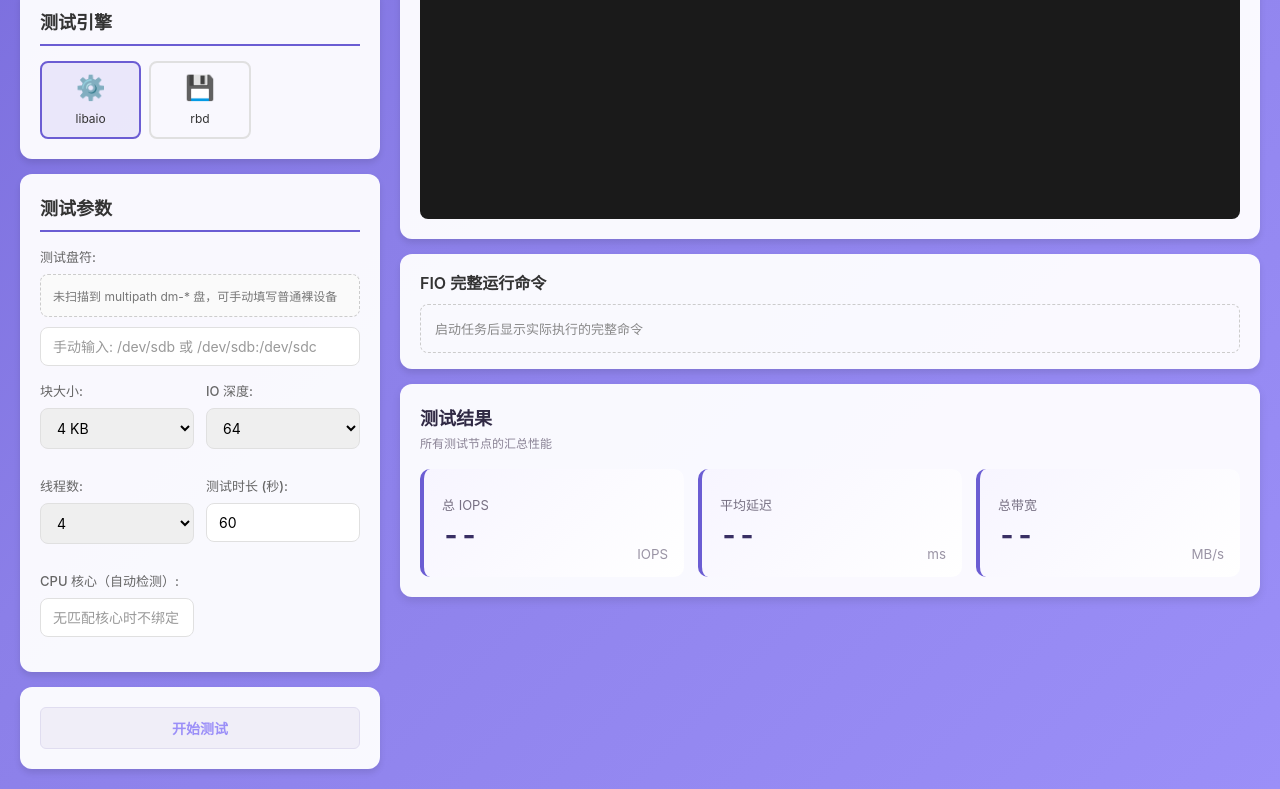
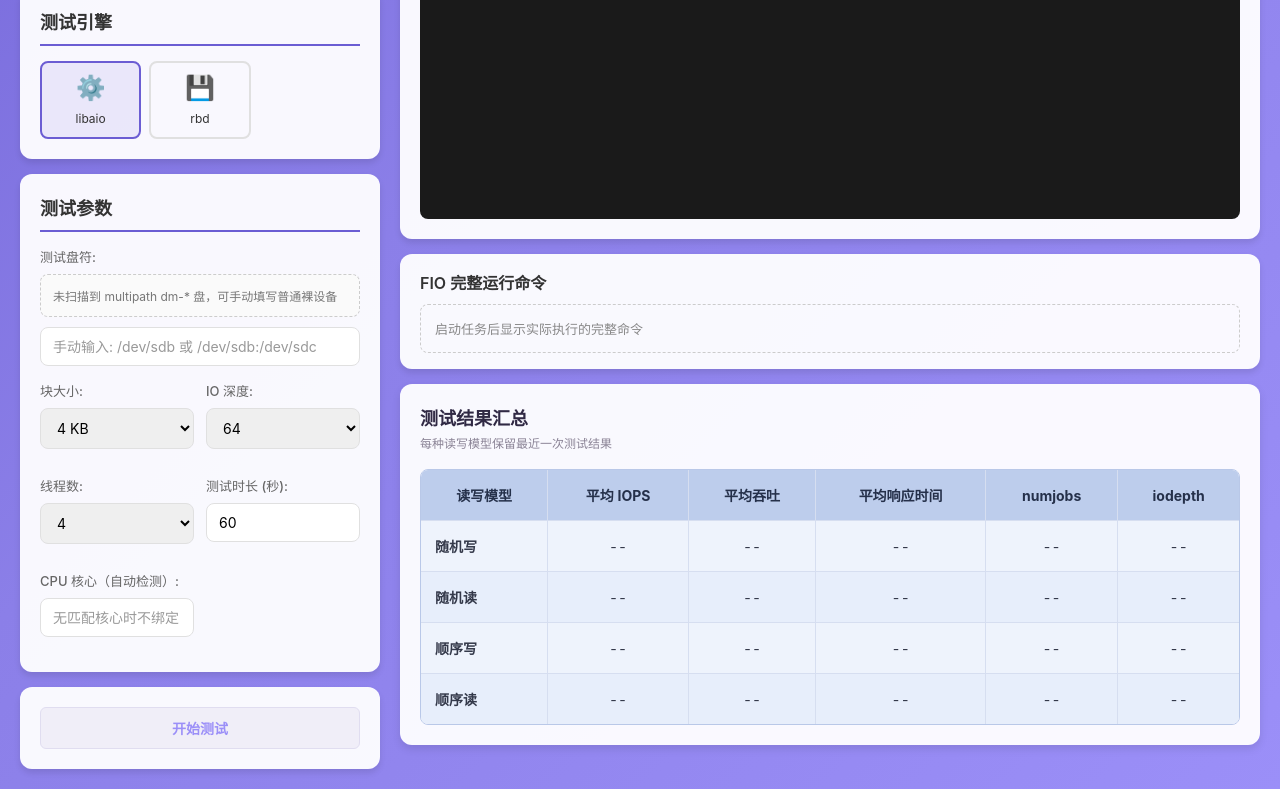
Before and after one commit to ruigang19289/tools, a Vue app in the folder frontend/: page /perf/fio in a window 1280 px wide. Shown: the part 830-1619 px from the top of the page. Built offline with nearby package versions, Linux system fonts and the light colour scheme.

Commit message:
feat: show fio results in comparison table

```diff
--- a/frontend/src/apps/performance/FIOTest.vue
+++ b/frontend/src/apps/performance/FIOTest.vue
@@ -340,30 +340,34 @@
         <div class="result-section">
           <div class="result-header">
             <div>
-              <h2 class="result-title">测试结果</h2>
-              <p>所有测试节点的汇总性能</p>
+              <h2 class="result-title">测试结果汇总</h2>
+              <p>每种读写模型保留最近一次测试结果</p>
             </div>
-            <button v-if="hasTestResult" class="btn btn-compact" @click="copyTestResult">复制结果</button>
+            <button v-if="hasSavedResults" class="btn btn-compact" @click="copyTestResult">复制表格</button>
           </div>
-          <div class="result-grid">
-            <div class="result-metric">
-              <span>总 IOPS</span>
-              <strong>{{ resultIops }}</strong>
-              <small>IOPS</small>
-            </div>
-            <div class="result-metric">
-              <span>平均延迟</span>
-              <strong>{{ resultLat }}</strong>
-              <small>ms</small>
-            </div>
-            <div class="result-metric">
-              <span>总带宽</span>
-              <strong>{{ resultBw }}</strong>
-              <small>MB/s</small>
-            </div>
-          </div>
-          <div v-if="mixStatsMode && hasTestResult" class="mixed-result-detail">
-            读：{{ avgReadIops }} IOPS / {{ avgReadBw }} MB/s　写：{{ avgWriteIops }} IOPS / {{ avgWriteBw }} MB/s
+          <div class="result-table-wrap">
+            <table class="result-table">
+              <thead>
+                <tr>
+                  <th>读写模型</th>
+                  <th>平均 IOPS</th>
+                  <th>平均吞吐</th>
+                  <th>平均响应时间</th>
+                  <th>numjobs</th>
+                  <th>iodepth</th>
+                </tr>
+              </thead>
+              <tbody>
+                <tr v-for="row in resultRows" :key="row.key" :class="{ 'result-row-current': isTesting && params.rw === row.key }">
+                  <td>{{ row.label }}</td>
+                  <td>{{ row.iops }}</td>
+                  <td>{{ row.bw }}</td>
+                  <td>{{ row.lat }}</td>
+                  <td>{{ row.numjobs }}</td>
+                  <td>{{ row.iodepth }}</td>
+                </tr>
+              </tbody>
+            </table>
           </div>
         </div>
       </div>
@@ -503,13 +507,28 @@ const progressPercent = computed(() => {
   return Math.min(100, (elapsedSeconds.value / params.runtime) * 100)
 })
 
+const resultOrder = ['randwrite', 'randread', 'write', 'read']
+const savedResults = reactive({})
+const activeTestConfig = ref(null)
 const hasTestResult = computed(() => chartData.iops.length > 0)
-const resultIops = computed(() => hasTestResult.value ? (avgIops.value !== '--' ? avgIops.value : currentStats.iops.toFixed(0)) : '--')
-const resultBw = computed(() => hasTestResult.value ? (avgBw.value !== '--' ? avgBw.value : currentStats.bw.toFixed(1)) : '--')
-const resultLat = computed(() => hasTestResult.value ? (avgLat.value !== '--' ? avgLat.value : currentStats.lat.toFixed(2)) : '--')
-const testResultText = computed(() => (
-  `FIO 测试结果：总 IOPS ${resultIops.value}，平均延迟 ${resultLat.value} ms，总带宽 ${resultBw.value} MB/s`
-))
+const hasSavedResults = computed(() => Object.keys(savedResults).length > 0)
+const resultRows = computed(() => resultOrder.map(key => {
+  const saved = savedResults[key]
+  const isCurrent = isTesting.value && params.rw === key && hasTestResult.value
+  return {
+    key,
+    label: rwLabels[key],
+    iops: saved?.iops ?? (isCurrent ? currentStats.iops.toFixed(0) : '--'),
+    bw: saved?.bw ? `${saved.bw} MB/s` : (isCurrent ? `${currentStats.bw.toFixed(1)} MB/s` : '--'),
+    lat: saved?.lat ? `${saved.lat} ms` : (isCurrent ? `${currentStats.lat.toFixed(2)} ms` : '--'),
+    numjobs: saved?.numjobs ?? (isCurrent ? params.numjobs : '--'),
+    iodepth: saved?.iodepth ?? (isCurrent ? params.iodepth : '--')
+  }
+}))
+const testResultText = computed(() => [
+  '读写模型\t平均 IOPS\t平均吞吐\t平均响应时间\tnumjobs\tiodepth',
+  ...resultRows.value.map(row => `${row.label}\t${row.iops}\t${row.bw}\t${row.lat}\t${row.numjobs}\t${row.iodepth}`)
+].join('\n'))
 
 const parseIPRange = (text) => {
   const ips = []
@@ -981,6 +1000,11 @@ const validateHosts = async () => {
 
 const startTest = async () => {
   const validHosts = getValidHosts()
+  activeTestConfig.value = {
+    rw: params.rw,
+    numjobs: params.numjobs,
+    iodepth: params.iodepth
+  }
 
   let fioCommand = 'fio --direct=1'
 
@@ -1210,6 +1234,17 @@ const finishTest = (status = 'completed') => {
   finalStats.bw = parseFloat(avgBw.value) || 0
   finalStats.lat = parseFloat(avgLat.value) || 0
 
+  const completedConfig = activeTestConfig.value
+  if (completedConfig && resultOrder.includes(completedConfig.rw) && chartData.iops.length > 0 && status !== 'error') {
+    savedResults[completedConfig.rw] = {
+      iops: avgIops.value,
+      bw: avgBw.value,
+      lat: avgLat.value,
+      numjobs: completedConfig.numjobs,
+      iodepth: completedConfig.iodepth
+    }
+  }
+
   const statusText = status === 'partial' ? '测试部分完成' : status === 'stopped' ? '测试已停止' : status === 'error' ? '测试失败' : '测试完成'
   const lineType = status === 'error' ? 'error' : status === 'stopped' ? 'warning' : 'success'
   const notificationType = status === 'error' ? 'error' : status === 'stopped' ? 'info' : status === 'partial' ? 'warning' : 'success'
@@ -1379,12 +1414,16 @@ onMounted(() => {
 .result-header { display: flex; align-items: center; justify-content: space-between; gap: 16px; margin-bottom: 18px; }
 .result-title { margin: 0 0 4px; color: #302944; font-size: 18px; }
 .result-header p { margin: 0; color: #8a8395; font-size: 12px; }
-.result-grid { display: grid; grid-template-columns: repeat(3, minmax(0, 1fr)); gap: 14px; }
-.result-metric { position: relative; min-height: 108px; padding: 18px; border-radius: 10px; background: linear-gradient(135deg, #f7f5ff, #fff); border-left: 4px solid #6b5dd3; display: flex; flex-direction: column; justify-content: center; }
-.result-metric span { color: #777083; font-size: 13px; }
-.result-metric strong { margin-top: 6px; color: #392f64; font-size: 28px; line-height: 1.1; font-variant-numeric: tabular-nums; }
-.result-metric small { position: absolute; right: 16px; bottom: 15px; color: #9a94a5; }
-.mixed-result-detail { margin-top: 14px; padding: 10px 14px; border-radius: 8px; background: #f7f5ff; color: #5d536d; font-size: 13px; }
+.result-table-wrap { overflow-x: auto; border: 1px solid #b9c8e8; border-radius: 8px; }
+.result-table { width: 100%; min-width: 720px; border-collapse: collapse; color: #34394a; font-size: 14px; }
+.result-table th, .result-table td { padding: 15px 14px; text-align: center; border-right: 1px solid #d6def0; border-bottom: 1px solid #d6def0; font-variant-numeric: tabular-nums; }
+.result-table th:last-child, .result-table td:last-child { border-right: 0; }
+.result-table tbody tr:last-child td { border-bottom: 0; }
+.result-table th { background: #bdcdec; color: #25304a; font-weight: 700; white-space: nowrap; }
+.result-table td { background: #eef3fc; }
+.result-table td:first-child { text-align: left; font-weight: 600; }
+.result-table tbody tr:nth-child(even) td { background: #e7eefb; }
+.result-table tbody tr.result-row-current td { background: #fff4d8; }
 .notification { position: fixed; bottom: 20px; right: 20px; padding: 12px 20px; border-radius: 8px; color: white; font-size: 14px; box-shadow: 0 4px 12px rgba(0, 0, 0, 0.2); z-index: 9999; animation: slideIn 0.3s ease; }
 .notification.success { background: #4CAF50; }
 .notification.error { background: #f44336; }
@@ -1396,6 +1435,5 @@ onMounted(() => {
   .top-row, .middle-row, .summary-cards { grid-template-columns: 1fr; }
   .form-row, .params-grid, .summary-cards { grid-template-columns: 1fr; }
   .test-type-grid { grid-template-columns: repeat(2, 1fr); }
-  .result-grid { grid-template-columns: 1fr; }
 }
 </style>
```
